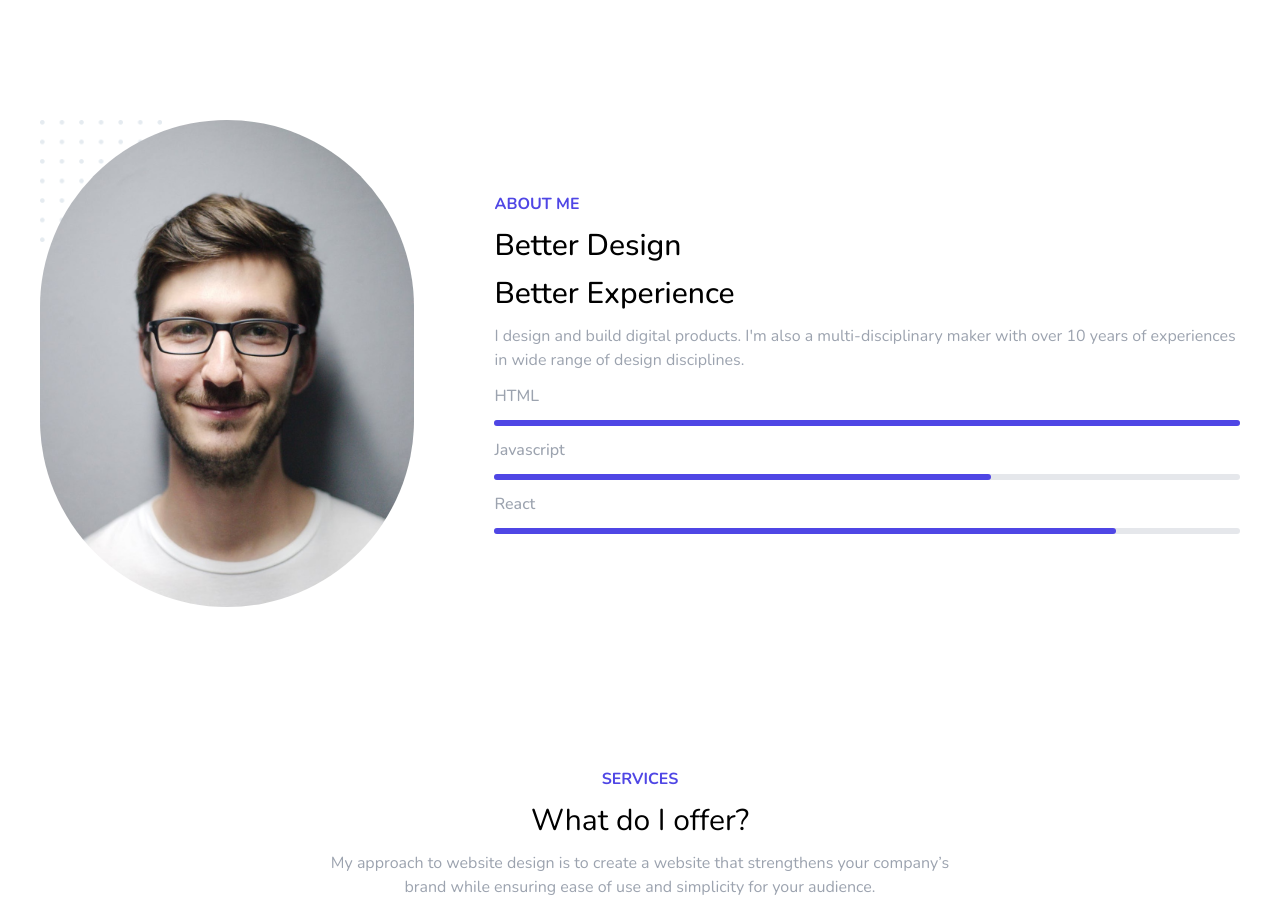
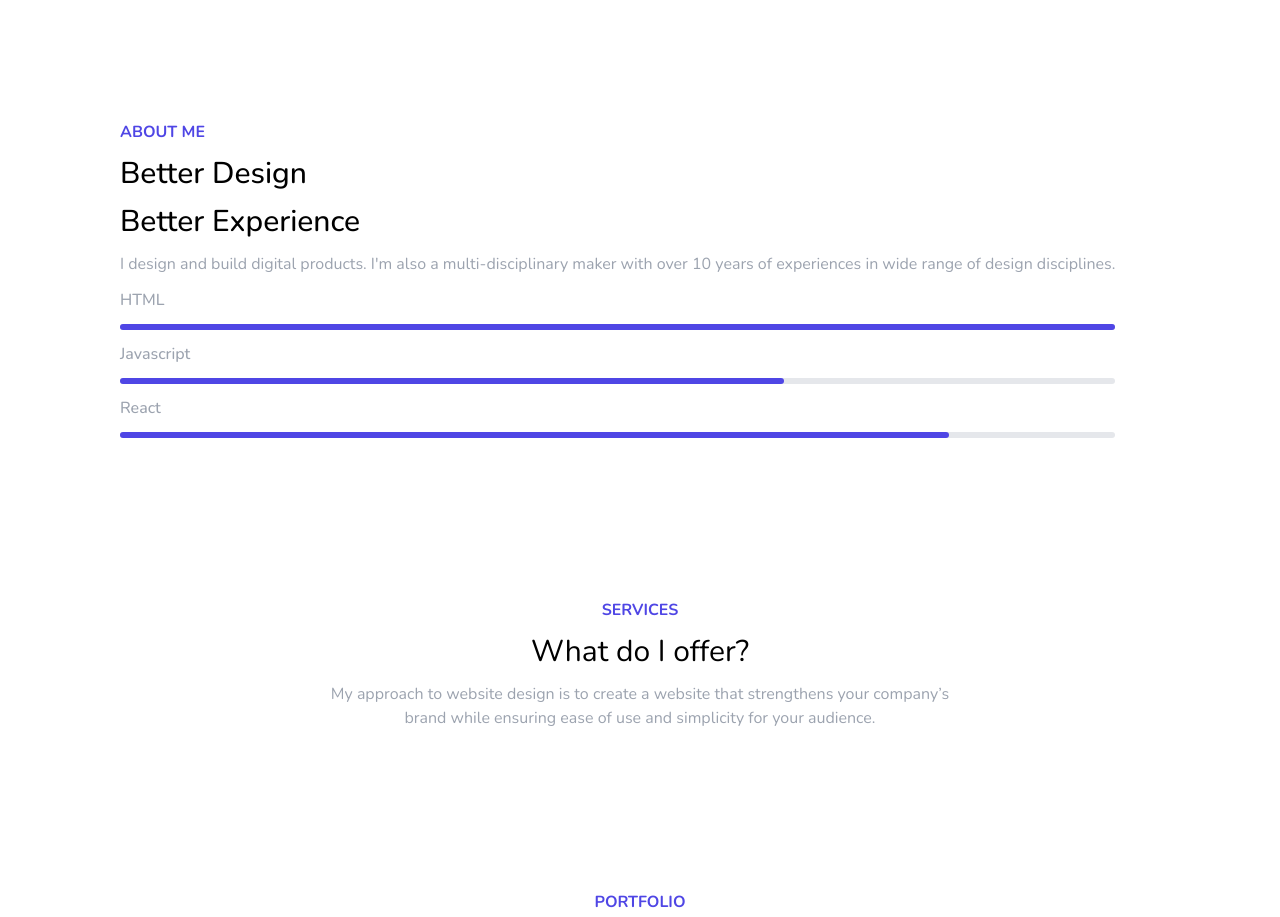
Before and after one commit to realbilall/Portfolio, a website: page index.html in a window 1280 px wide. Shown: the part 840-1757 px from the top of the page. Drawn offline with nearby package versions, Linux system fonts and the light colour scheme.

Commit message:
Update index.html

```diff
--- a/index.html
+++ b/index.html
@@ -66,7 +66,6 @@
       <div class="relative">
         <img class="h-1/4 absolute top-0 left-0 -z-10" src="./img/dots.png" alt="" />
         <div class="h-full rounded-full overflow-hidden">
-          <img src="./img/portrait.png" alt="" />
         </div>
       </div>
       <!-- right -->
```
